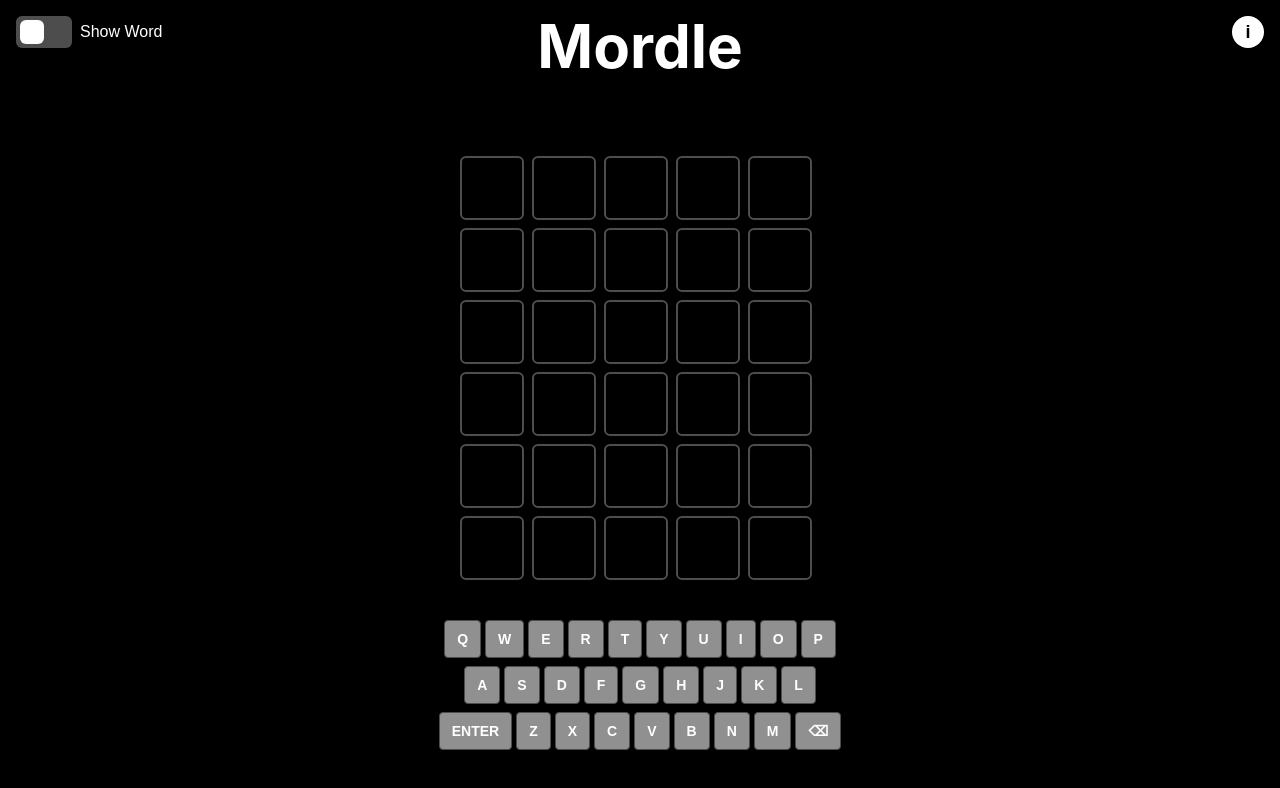
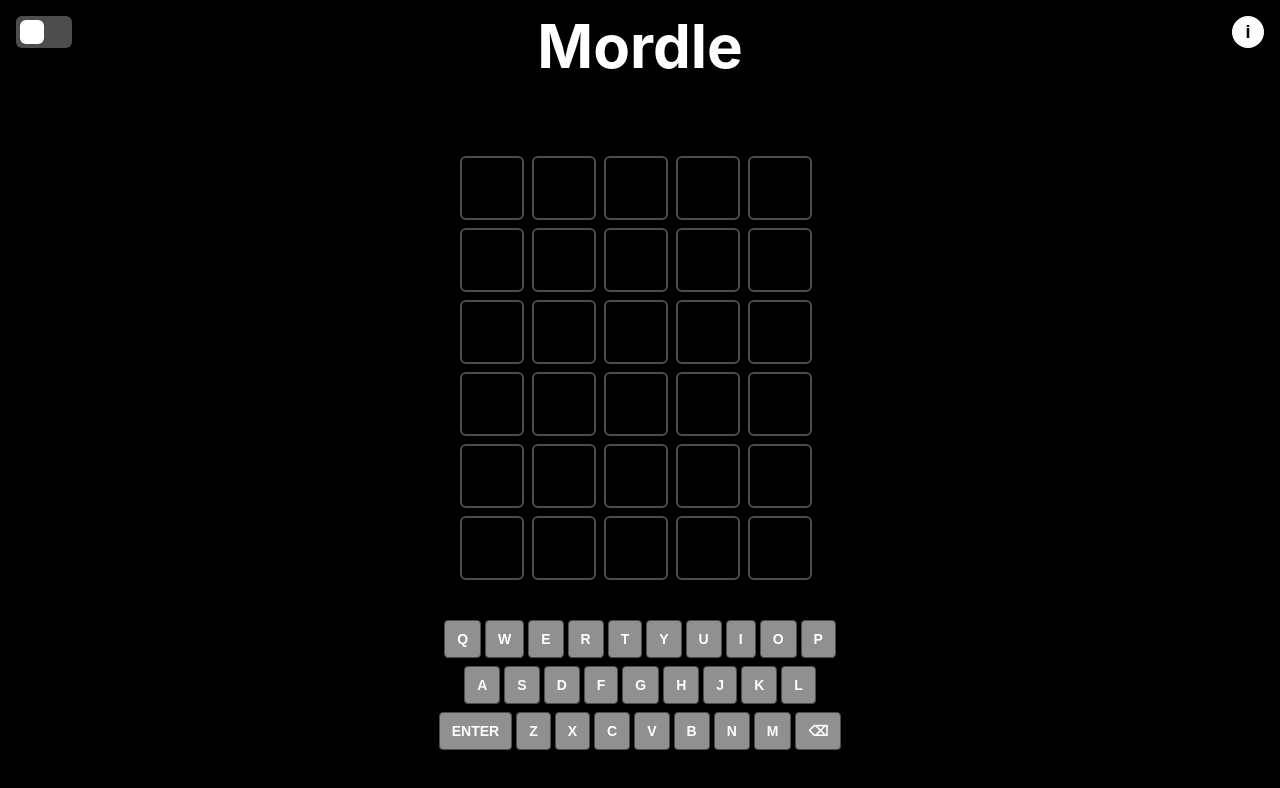
Before and after one commit to Myles82/WordleWebApp, a Next.js app in the folder wordlewebapp/: page / in a window 1280 px wide. Shown: the top 788 px of the page. Built offline with nearby package versions, Linux system fonts and the light colour scheme; no server answers.

Commit message:
removed switch label and added to textbox

```diff
--- a/wordlewebapp/src/app/page.tsx
+++ b/wordlewebapp/src/app/page.tsx
@@ -255,6 +255,7 @@
         Green - Letter in word and in correct spot<br /><br />
         Yellow - Letter in word but not in correct spot<br /><br />
         Grey - Letter not in the word<br /><br />
+        Use the switch on the left to reveal the current word<br />
         Refresh the page for a new word
       </p>
       <button
--- a/wordlewebapp/src/components/ToggleSwitch.tsx
+++ b/wordlewebapp/src/components/ToggleSwitch.tsx
@@ -34,7 +34,7 @@
         ></div>
       </div>
       {/* Label */}
-      <span className="text-white text-sm sm:text-base">Show Word</span>
+      <span className="text-white text-sm sm:text-base"></span>
     </label>
   );
 }
```
